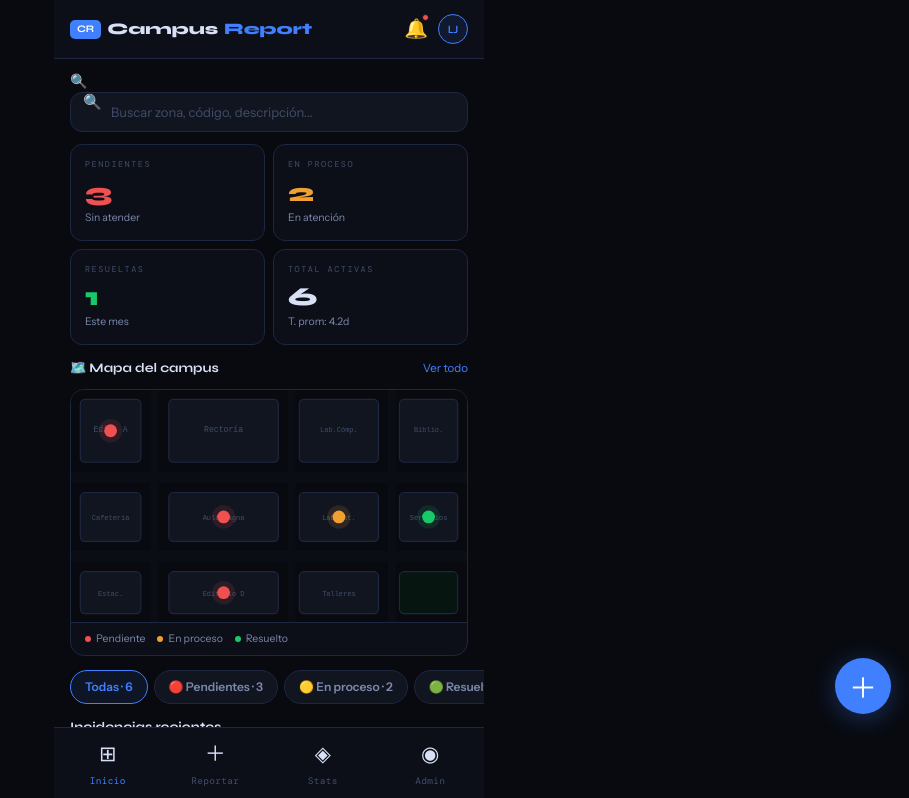
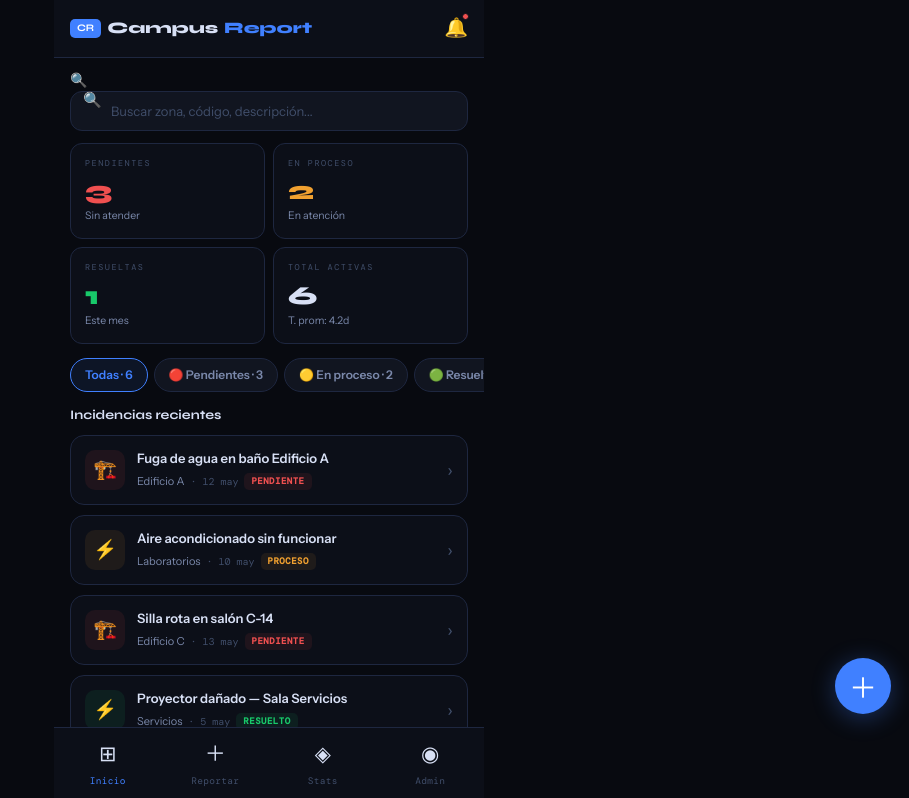
Before and after one commit to Bielma1005/Reporcamp, an Angular app in the folder Frontend/: page /inicio in a window 1280 px wide. Shown: the top 798 px of the page, without its empty margins (371-1280 px from the left). Built offline with nearby package versions, Linux system fonts and the light colour scheme; a web font is replaced by a local one.

Commit message:
se modificaron algunas detalles

```diff
--- a/Frontend/src/app/features/inicio/pages/inicio-page/inicio-page.html
+++ b/Frontend/src/app/features/inicio/pages/inicio-page/inicio-page.html
@@ -3,7 +3,7 @@
   <div class="logo"><span class="lb">CR</span> Campus<em>Report</em></div>
   <div class="hsep"></div>
   <div class="notif">🔔<div class="ndot"></div></div>
-  <div class="av">LJ</div>
+
 </div>
 
 <!-- SEARCH -->
@@ -43,63 +43,6 @@
 </div>
 
 <!-- MAPA -->
-<div class="msec">
-  <div class="secrow">
-    <span class="sectitle">🗺️ Mapa del campus</span>
-    <span class="seclink">Ver todo</span>
-  </div>
-  <div class="mbox">
-    <svg viewBox="0 0 340 200" xmlns="http://www.w3.org/2000/svg">
-      <rect width="340" height="200" fill="#080A10"/>
-      <!-- Carreteras -->
-      <rect x="0" y="70" width="340" height="10" fill="#0A0D14"/>
-      <rect x="0" y="138" width="340" height="10" fill="#0A0D14"/>
-      <rect x="68" y="0" width="7" height="200" fill="#0A0D14"/>
-      <rect x="186" y="0" width="7" height="200" fill="#0A0D14"/>
-      <rect x="272" y="0" width="7" height="200" fill="#0A0D14"/>
-      <!-- Edificios fila 1 -->
-      <rect x="8"   y="8" width="52" height="54" rx="4" fill="#111520" stroke="#1E2740" stroke-width="1"/>
-      <text x="34"  y="36" text-anchor="middle" fill="#404E6A" font-size="7" font-family="monospace">Edif. A</text>
-      <rect x="84"  y="8" width="94" height="54" rx="4" fill="#111520" stroke="#1E2740" stroke-width="1"/>
-      <text x="131" y="36" text-anchor="middle" fill="#404E6A" font-size="7" font-family="monospace">Rectoría</text>
-      <rect x="196" y="8" width="68" height="54" rx="4" fill="#111520" stroke="#1E2740" stroke-width="1"/>
-      <text x="230" y="36" text-anchor="middle" fill="#404E6A" font-size="6" font-family="monospace">Lab.Cómp.</text>
-      <rect x="282" y="8" width="50" height="54" rx="4" fill="#111520" stroke="#1E2740" stroke-width="1"/>
-      <text x="307" y="36" text-anchor="middle" fill="#404E6A" font-size="6" font-family="monospace">Biblio.</text>
-      <!-- Edificios fila 2 -->
-      <rect x="8"   y="88" width="52" height="42" rx="4" fill="#111520" stroke="#1E2740" stroke-width="1"/>
-      <text x="34"  y="112" text-anchor="middle" fill="#404E6A" font-size="6" font-family="monospace">Cafetería</text>
-      <rect x="84"  y="88" width="94" height="42" rx="4" fill="#111520" stroke="#1E2740" stroke-width="1"/>
-      <text x="131" y="112" text-anchor="middle" fill="#404E6A" font-size="6" font-family="monospace">Aula Magna</text>
-      <rect x="196" y="88" width="68" height="42" rx="4" fill="#111520" stroke="#1E2740" stroke-width="1"/>
-      <text x="230" y="112" text-anchor="middle" fill="#404E6A" font-size="6" font-family="monospace">Laborat.</text>
-      <rect x="282" y="88" width="50" height="42" rx="4" fill="#111520" stroke="#1E2740" stroke-width="1"/>
-      <text x="307" y="112" text-anchor="middle" fill="#404E6A" font-size="6" font-family="monospace">Servicios</text>
-      <!-- Edificios fila 3 -->
-      <rect x="8"   y="156" width="52" height="36" rx="4" fill="#111520" stroke="#1E2740" stroke-width="1"/>
-      <text x="34"  y="177" text-anchor="middle" fill="#404E6A" font-size="6" font-family="monospace">Estac.</text>
-      <rect x="84"  y="156" width="94" height="36" rx="4" fill="#111520" stroke="#1E2740" stroke-width="1"/>
-      <text x="131" y="177" text-anchor="middle" fill="#404E6A" font-size="6" font-family="monospace">Edificio D</text>
-      <rect x="196" y="156" width="68" height="36" rx="4" fill="#111520" stroke="#1E2740" stroke-width="1"/>
-      <text x="230" y="177" text-anchor="middle" fill="#404E6A" font-size="6" font-family="monospace">Talleres</text>
-      <rect x="282" y="156" width="50" height="36" rx="4" fill="#071510" stroke="#1E2740" stroke-width="1"/>
-      <!-- Pins dinámicos -->
-      <g *ngFor="let pin of pins"
-         class="pin"
-         (click)="abrirSheetPorCodigo(pin.codigo)">
-        <circle [attr.cx]="pin.x" [attr.cy]="pin.y" r="10"
-                [attr.fill]="getColorPin(pin.estado)" opacity="0.12"/>
-        <circle [attr.cx]="pin.x" [attr.cy]="pin.y" r="5.5"
-                [attr.fill]="getColorPin(pin.estado)"/>
-      </g>
-    </svg>
-    <div class="mleg">
-      <div class="ml"><div class="mld" style="background:#F05050"></div>Pendiente</div>
-      <div class="ml"><div class="mld" style="background:#F0A030"></div>En proceso</div>
-      <div class="ml"><div class="mld" style="background:#18C96A"></div>Resuelto</div>
-    </div>
-  </div>
-</div>
 
 <!-- FILTROS -->
 <div class="chips">
--- a/Frontend/src/app/features/inicio/pages/inicio-page/inicio-page.scss
+++ b/Frontend/src/app/features/inicio/pages/inicio-page/inicio-page.scss
@@ -125,6 +125,6 @@
 }
 .shbtn {
   display: block; width: 100%; background: #4080FF; border: none; border-radius: 12px;
-  padding: 15px; font-size: 14px; font-weight: 700; color: #fff; cursor: pointer; font-family: inherit;
+  padding: 15zpx; font-size: 14px; font-weight: 700; color: #fff; cursor: pointer; font-family: inherit;
   &:active { opacity: 0.85; }
 }
--- a/Frontend/src/app/features/reportar/components/paso-foto/paso-foto.html
+++ b/Frontend/src/app/features/reportar/components/paso-foto/paso-foto.html
@@ -29,54 +29,5 @@
     </div>
   </div>
 
-  <!-- MAPA -->
-  <div class="field">
-    <label class="flbl">Marca la ubicación en el mapa</label>
-    <div class="map-mini" (click)="marcarPin($event)">
-      <!-- Pin -->
-      @if (pinX !== null) {
-        <div class="pin-emoji"
-             [style.left.px]="pinX"
-             [style.top.px]="pinY">📍</div>
-      }
-      <!-- SVG Mapa -->
-      <svg viewBox="0 0 320 180" xmlns="http://www.w3.org/2000/svg">
-        <rect width="320" height="180" fill="#080A10"/>
-        <rect x="0"   y="64"  width="320" height="8" fill="#0A0D14"/>
-        <rect x="0"   y="126" width="320" height="8" fill="#0A0D14"/>
-        <rect x="64"  y="0"   width="6"   height="180" fill="#0A0D14"/>
-        <rect x="178" y="0"   width="6"   height="180" fill="#0A0D14"/>
-        <rect x="260" y="0"   width="6"   height="180" fill="#0A0D14"/>
-        <!-- Fila 1 -->
-        <rect x="6"   y="6"  width="50" height="50" rx="4" fill="#111520" stroke="#1E2740" stroke-width="1"/>
-        <text x="31"  y="33" text-anchor="middle" fill="#404E6A" font-size="7" font-family="monospace">Edif. A</text>
-        <rect x="78"  y="6"  width="92" height="50" rx="4" fill="#111520" stroke="#1E2740" stroke-width="1"/>
-        <text x="124" y="33" text-anchor="middle" fill="#404E6A" font-size="7" font-family="monospace">Rectoría</text>
-        <rect x="184" y="6"  width="68" height="50" rx="4" fill="#111520" stroke="#1E2740" stroke-width="1"/>
-        <text x="218" y="33" text-anchor="middle" fill="#404E6A" font-size="6" font-family="monospace">Lab.Cómp</text>
-        <rect x="266" y="6"  width="48" height="50" rx="4" fill="#111520" stroke="#1E2740" stroke-width="1"/>
-        <text x="290" y="33" text-anchor="middle" fill="#404E6A" font-size="6" font-family="monospace">Biblio.</text>
-        <!-- Fila 2 -->
-        <rect x="6"   y="80" width="50" height="38" rx="4" fill="#111520" stroke="#1E2740" stroke-width="1"/>
-        <text x="31"  y="102" text-anchor="middle" fill="#404E6A" font-size="6" font-family="monospace">Cafetería</text>
-        <rect x="78"  y="80" width="92" height="38" rx="4" fill="#111520" stroke="#1E2740" stroke-width="1"/>
-        <text x="124" y="102" text-anchor="middle" fill="#404E6A" font-size="6" font-family="monospace">Aula Magna</text>
-        <rect x="184" y="80" width="68" height="38" rx="4" fill="#111520" stroke="#1E2740" stroke-width="1"/>
-        <text x="218" y="102" text-anchor="middle" fill="#404E6A" font-size="6" font-family="monospace">Laborat.</text>
-        <rect x="266" y="80" width="48" height="38" rx="4" fill="#111520" stroke="#1E2740" stroke-width="1"/>
-        <text x="290" y="102" text-anchor="middle" fill="#404E6A" font-size="6" font-family="monospace">Servicios</text>
-        <!-- Fila 3 -->
-        <rect x="6"   y="142" width="50" height="32" rx="4" fill="#111520" stroke="#1E2740" stroke-width="1"/>
-        <text x="31"  y="161" text-anchor="middle" fill="#404E6A" font-size="6" font-family="monospace">Estac.</text>
-        <rect x="78"  y="142" width="92" height="32" rx="4" fill="#111520" stroke="#1E2740" stroke-width="1"/>
-        <text x="124" y="161" text-anchor="middle" fill="#404E6A" font-size="6" font-family="monospace">Edificio D</text>
-        <rect x="184" y="142" width="68" height="32" rx="4" fill="#111520" stroke="#1E2740" stroke-width="1"/>
-        <text x="218" y="161" text-anchor="middle" fill="#404E6A" font-size="6" font-family="monospace">Talleres</text>
-        <rect x="266" y="142" width="48" height="32" rx="4" fill="#071510" stroke="#1E2740" stroke-width="1"/>
-      </svg>
-      <div class="map-note" [class.marcada]="pinX !== null">
-        {{ mapaNota }}
-      </div>
-    </div>
-  </div>
+  <!-- Mapa -->
 </div>
--- a/Frontend/src/app/features/reportar/components/paso-foto/paso-foto.scss
+++ b/Frontend/src/app/features/reportar/components/paso-foto/paso-foto.scss
@@ -30,7 +30,7 @@
   &:active { transform: scale(0.99); }
 
   &.has-img {
-    padding: 0;
+    padding: 0px;
     border-style: solid;
     border-color: #4080FF;
   }
@@ -57,17 +57,6 @@
   background: #4080FF10;
 }
 
-// MAPA
-.map-mini {
-  background: #0C0F18;
-  border: 1px solid #1E2740;
-  border-radius: 12px;
-  overflow: hidden;
-  cursor: crosshair;
-  position: relative;
-
-  svg { display: block; width: 100%; }
-}
 
 .pin-emoji {
   position: absolute;
@@ -81,7 +70,7 @@
 .map-note {
   text-align: center;
   padding: 8px;
-  font-size: 11px;
+  font-size: 50px;
   color: #7A88AA;
   border-top: 1px solid #1E2740;
   transition: color 0.2s;
--- a/Frontend/src/app/features/reportar/pages/reportar-page/reportar-page.html
+++ b/Frontend/src/app/features/reportar/pages/reportar-page/reportar-page.html
@@ -1,7 +1,6 @@
 <!-- HEADER -->
 <div class="header">
-  <button class="back-btn" (click)="goBack()">← Atrás</button>
-  <div class="logo">Campus<em>Report</em></div>
+    <div class="logo">Campus<em>Report</em></div>
   <div class="hsep"></div>
   <div class="step-ind">Paso {{ paso() }} de 4</div>
 </div>
--- a/Frontend/src/app/features/reportar/pages/reportar-page/reportar-page.scss
+++ b/Frontend/src/app/features/reportar/pages/reportar-page/reportar-page.scss
@@ -87,7 +87,7 @@
   max-width: 430px;
   background: #0C0F18;
   border-top: 1px solid #1E2740;
-  padding: 12px 16px 28px;
+  padding: 10px 10px 80px;
   display: flex;
   gap: 10px;
   z-index: 50;
```
